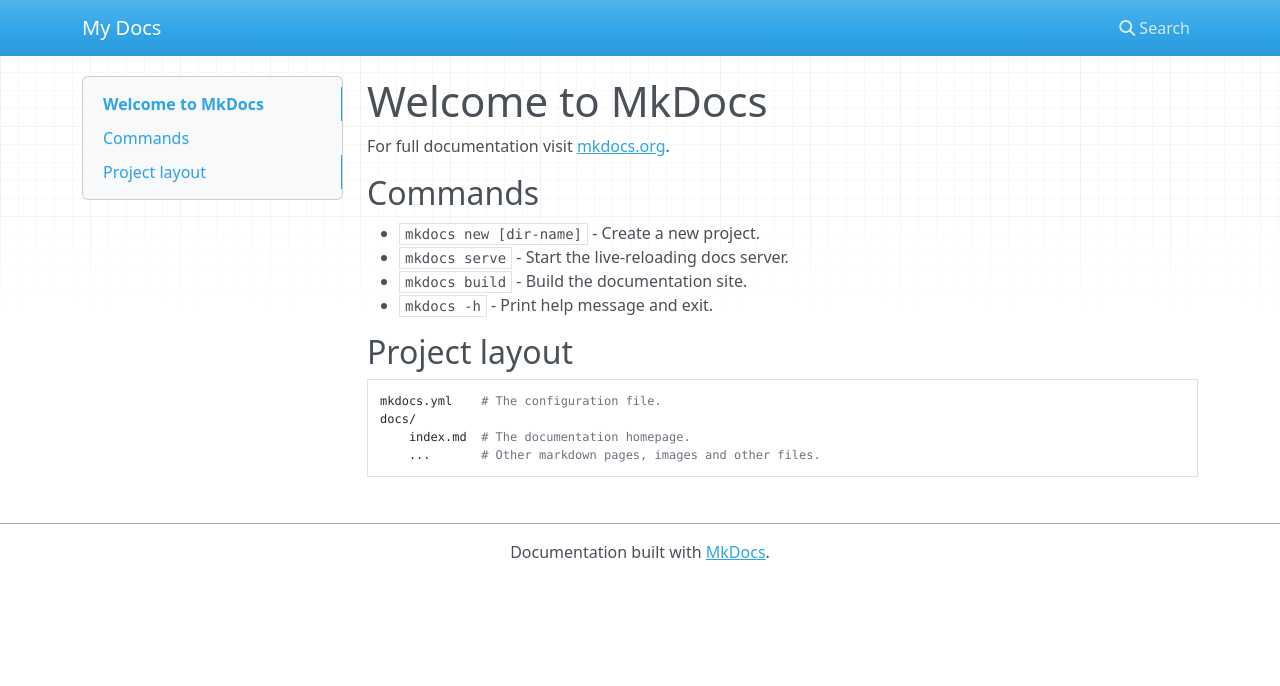
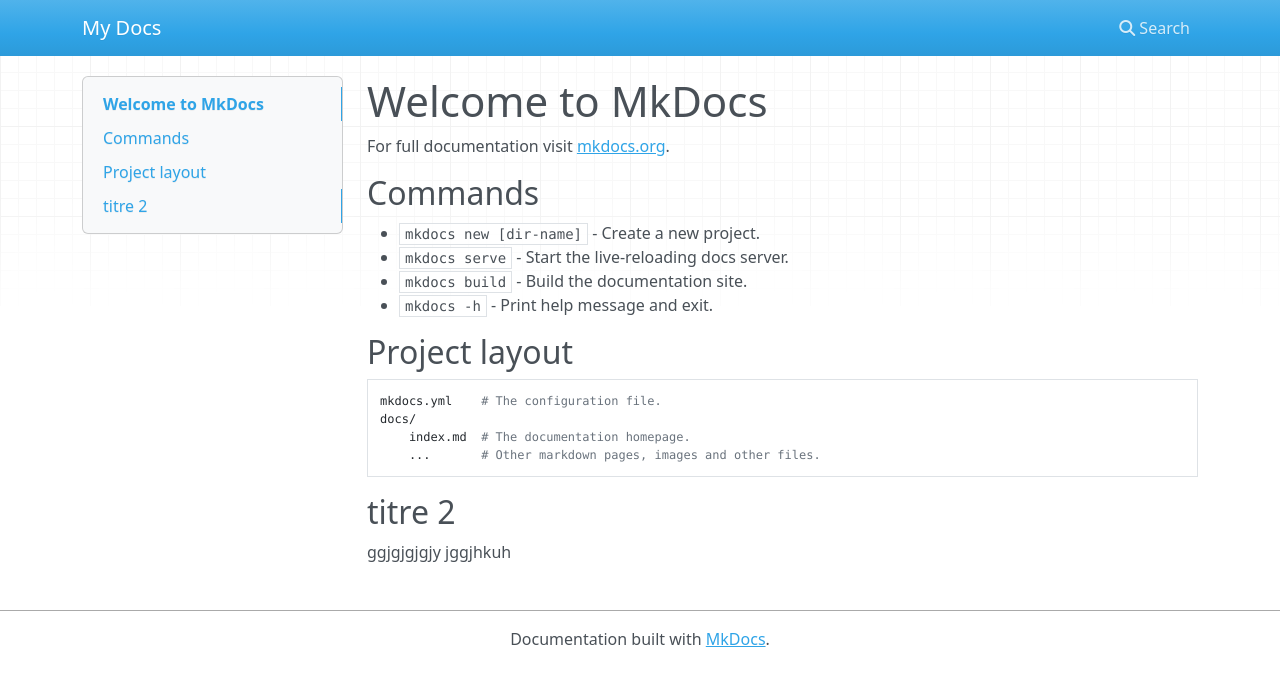
Before and after one commit to DavidSIO1/mkdocs, an MkDocs documentation site: the page built from docs/index.md, in a window 1280 px wide. Shown: the top 686 px of the page. Built offline with MkDocs 1.6.1, drawn with Linux system fonts in a browser that asks for light colours; nearby versions of some CDN libraries.

Commit message:
modifié

```diff
--- a/docs/index.md
+++ b/docs/index.md
@@ -15,3 +15,7 @@
     docs/
         index.md  # The documentation homepage.
         ...       # Other markdown pages, images and other files.
+
+## titre 2
+
+ggjgjgjgjy jggjhkuh
```
